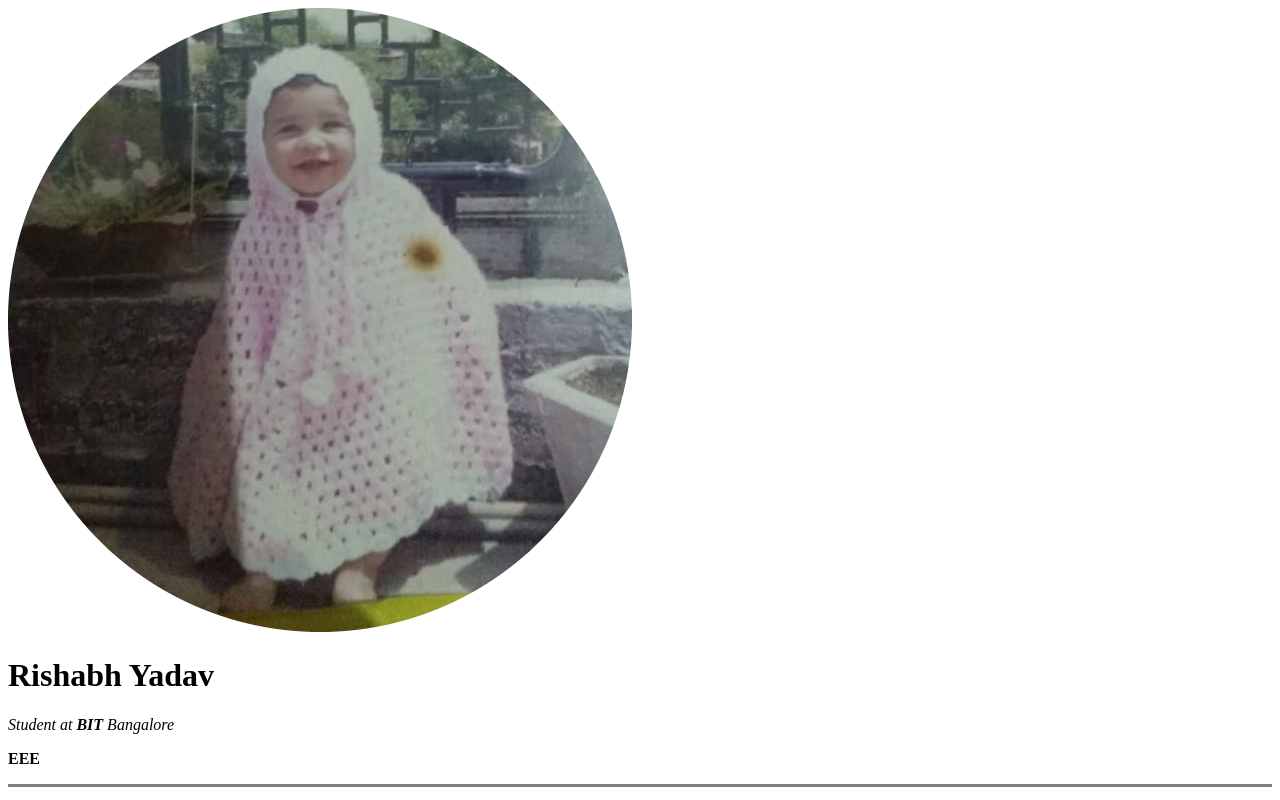
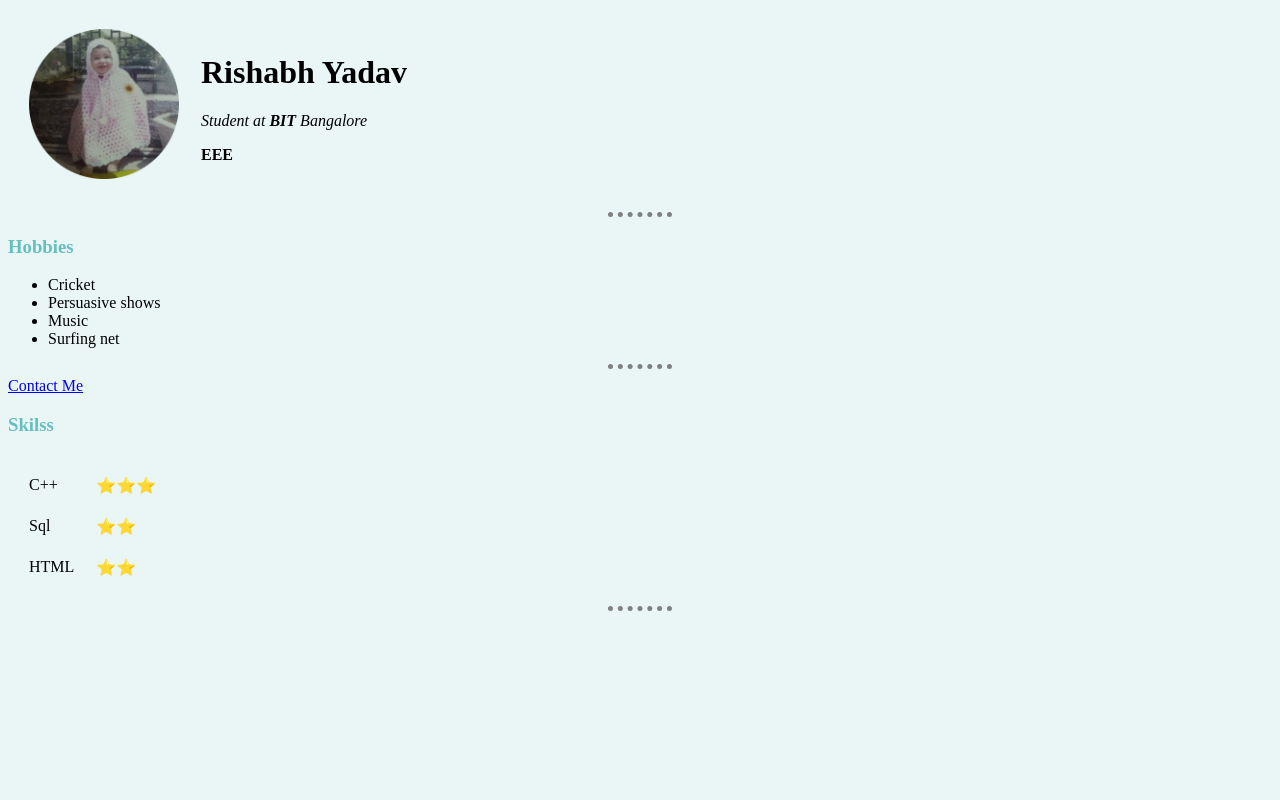
Before and after one commit to Hallx216/rr, a plain HTML site: page index.html in a window 1280 px wide. Shown: the top 800 px of the page. Drawn offline with Linux system fonts and the light colour scheme.

Commit message:
Add files via upload

```diff
--- a/index.html
+++ b/index.html
@@ -3,13 +3,19 @@
   <head>
     <meta charset="utf-8">
     <title>HALLX personal site</title>
+  <link rel="stylesheet" href="css/styles.css">
   </head>
   <body>
-    <img src="rish-modified.png" alt="Golmatol">
-<h1>Rishabh Yadav</h1>
-<p><em>Student at <strong>BIT</strong> Bangalore</em></p>
-<p><strong>EEE</strong></p>
-<hr size="3" noshade>
+    <table cellspacing="20">
+      <tr>
+        <td><img src="rish-modified.png" width="150"height="150"alt="Golmatol"></td>
+        <td><h1>Rishabh Yadav</h1>
+    <p><em>Student at <strong>BIT</strong> Bangalore</em></p>
+    <p><strong>EEE</strong></p></td>
+      </tr>
+    </table>
+
+<hr>
 <h3>Hobbies</h3>
 <ul>
   <li>Cricket</li>
@@ -17,7 +23,27 @@
   <li>Music</li>
   <li>Surfing net</li>
 </ul>
+<hr>
 <a href="Contact.html">Contact Me</a>
+<h3>Skilss</h3>
+<table cellspacing="20">
+    <tr>
+      <td>C++</td>
+      <td>⭐⭐⭐</td>
+    </tr>
+    <tr>
+      <td>Sql</td>
+      <td>⭐⭐</td>
+    </tr>
+    <tr>
+      <td>HTML</td>
+      <td>⭐⭐</td>
+    </tr>
+  </table></td>
+  </tr>
+
+</table>
+<hr>
   </body>
 
 </html>
```
Also changed, not shown: Contact.html (+12 -0 lines).
